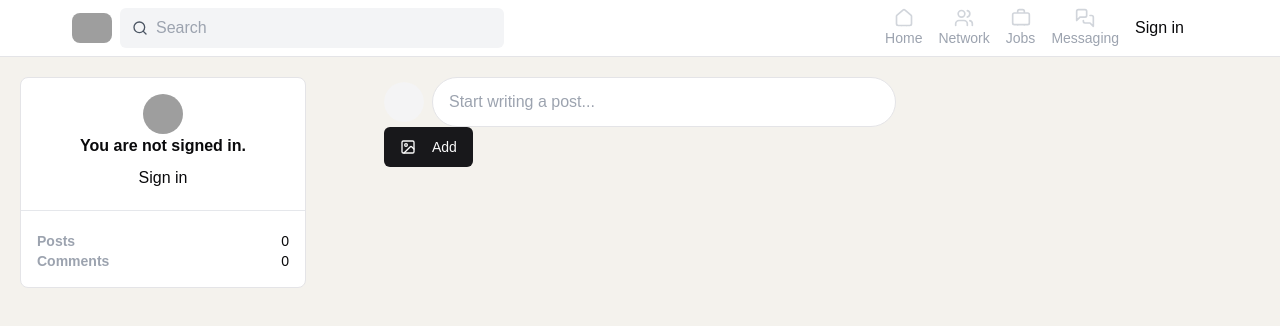
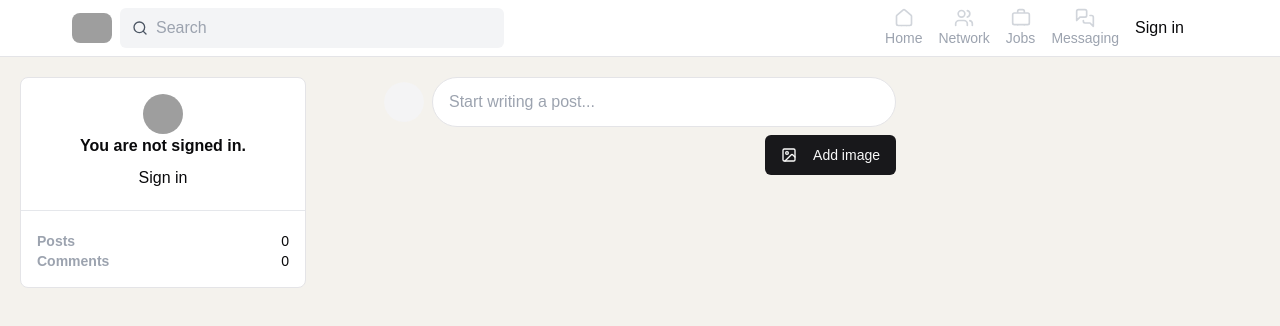
Before and after one commit to cruse-charles/NextJS_Linkedin, a Next.js app: page / in a window 1280 px wide. Shown: the top 326 px of the page. Built offline with nearby package versions, Linux system fonts and the light colour scheme; no server answers; grey boxes are pictures that could not be loaded.

Commit message:
added remove preview functionality

```diff
--- a/components/PostForm.tsx
+++ b/components/PostForm.tsx
@@ -2,7 +2,7 @@
 import { Avatar, AvatarFallback, AvatarImage } from "@/components/ui/avatar"
 import { useUser } from '@clerk/nextjs';
 import { Button } from "./ui/button";
-import { ImageIcon } from "lucide-react";
+import { ImageIcon, XIcon } from "lucide-react";
 import { useRef, useState } from "react";
 
 const PostForm = () => {
@@ -27,21 +27,32 @@ const PostForm = () => {
                     <AvatarFallback>{user?.firstName?.charAt(0)}{user?.lastName?.charAt(0)}</AvatarFallback>
                 </Avatar>
 
-                <input ref={fileInputRef} type="text" name='postInput' placeholder="Start writing a post..." className="flex-1 outline-none rounded-full py-3 px-4 border"/>
+                <input type="text" name='postInput' placeholder="Start writing a post..." className="flex-1 outline-none rounded-full py-3 px-4 border"/>
 
-                <input onChange={handleImageChange} type='file' name='image' accept="image/*" hidden/>
+                <input ref={fileInputRef} onChange={handleImageChange} type='file' name='image' accept="image/*" hidden/>
                 <button type="submit" hidden>
                     Post
                 </button>
             </div>
             {/* Preview Conditional Check*/}
-            <div>
-                <Button>
+            {preview && (
+                <div className="mt-3">
+                    <img src={preview} alt="Preview" className="w-full object-cover"/>
+                </div>
+            )}
+            <div className="flex justify-end mt-2 space-x-2">
+                <Button type='button' onClick={() => fileInputRef.current?.click()}>
                     <ImageIcon className="mr-2" size={16} color="currentColor"/>
-                    Add
+                    {preview ? 'Change' : 'Add'} image
                 </Button>
 
                 {/* Add a remove preview button */}
+                {preview && (
+                    <Button variant="outline" type="button" onClick={() => setPreview(null)}>
+                        <XIcon className="mr-2" size={16} color="currentColor" />
+                        Remove Image
+                    </Button>
+                )}
             </div>
         </form>
     </div>
```
